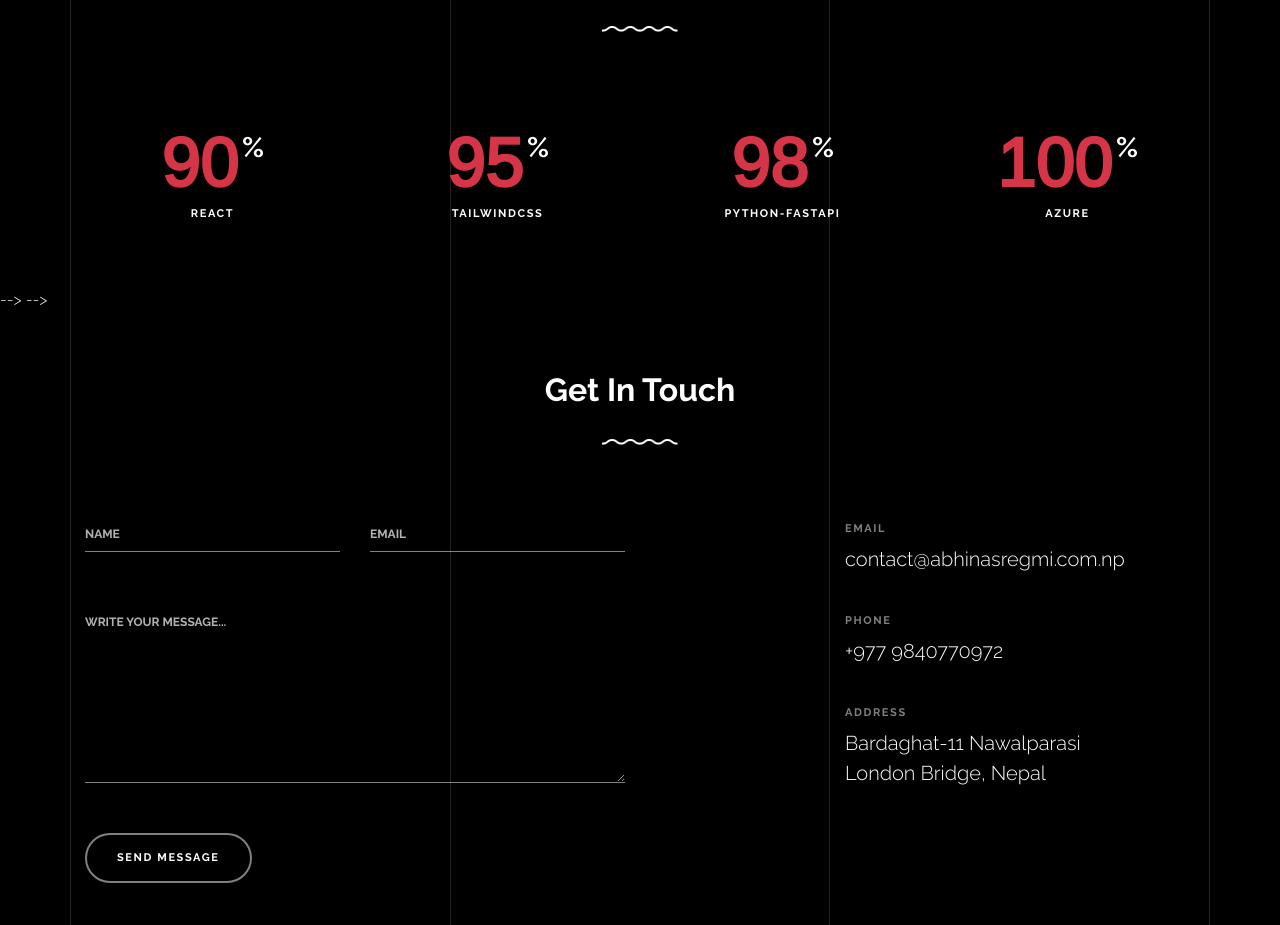
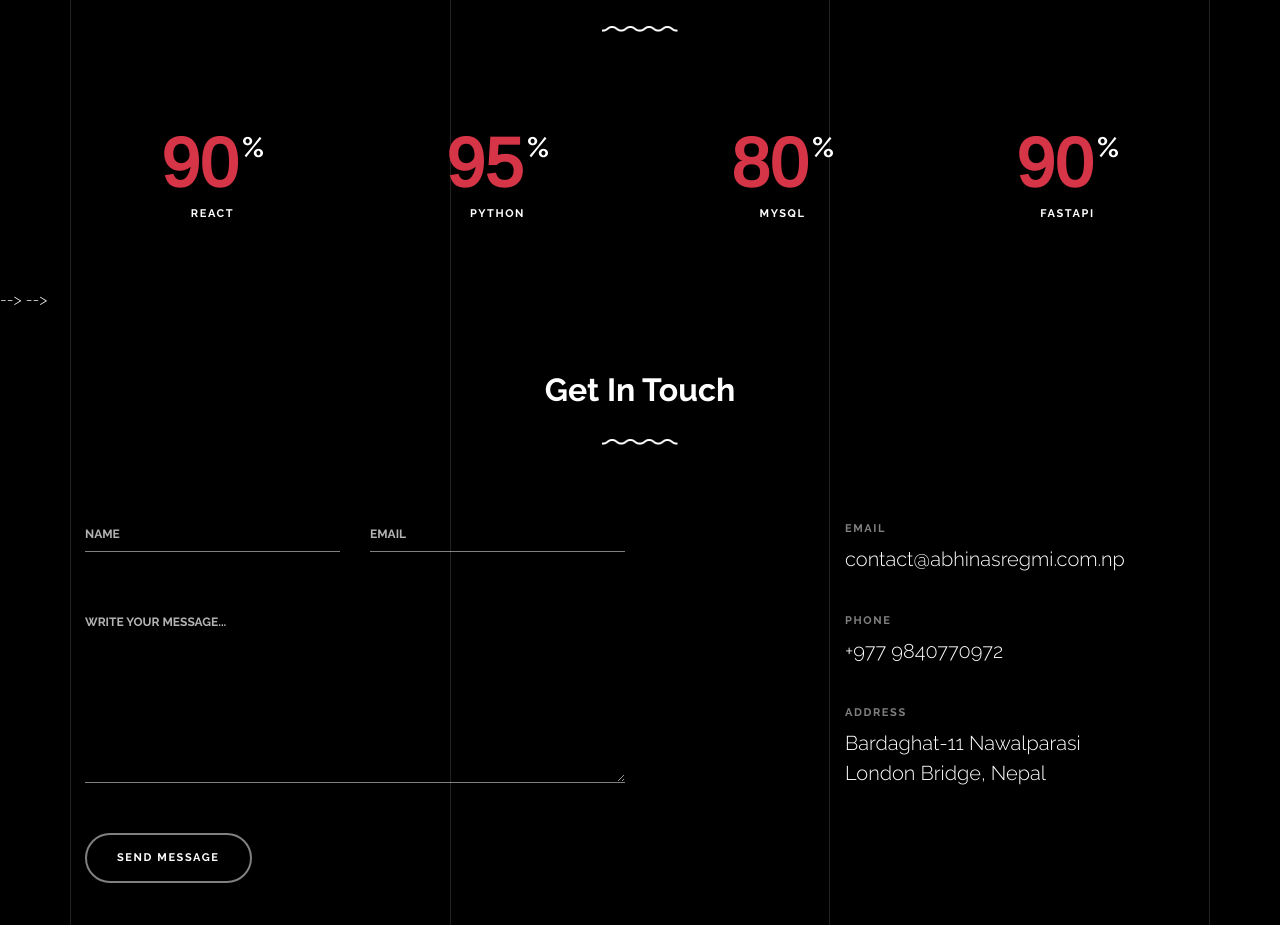
Before and after one commit to AbhinasRegmi/AbhinasRegmi.github.io, a plain HTML site: page frontend/index.html in a window 1280 px wide. Shown: the part 3071-3996 px from the top of the page. Drawn offline with nearby package versions, Linux system fonts and the light colour scheme; files whose address does not match are found by name.

Commit message:
Update index.html

```diff
--- a/frontend/index.html
+++ b/frontend/index.html
@@ -409,27 +409,27 @@
                   <span class="number number-counter" data-number="95">0</span>
                   <span class="append-text">%</span>
                 </span>
-                <span class="counter-label">TailwindCss</span>
+                <span class="counter-label">Python</span>
               </div>
             </div>
 
             <div class="col-6 col-sm-6 mb-5 mb-lg-0 col-md-6 col-lg-3" data-aos="fade-up" data-aos-delay="200">
               <div class="counter-v1 text-center">
                 <span class="number-wrap">
-                  <span class="number number-counter" data-number="98">0</span>
+                  <span class="number number-counter" data-number="80">0</span>
                   <span class="append-text">%</span>
                 </span>
-                <span class="counter-label">python-fastapi</span>
+                <span class="counter-label">MySQL</span>
               </div>
             </div>
 
             <div class="col-6 col-sm-6 mb-5 mb-lg-0 col-md-6 col-lg-3" data-aos="fade-up" data-aos-delay="300">
               <div class="counter-v1 text-center">
                 <span class="number-wrap">
-                  <span class="number number-counter" data-number="100">0</span>
+                  <span class="number number-counter" data-number="90">0</span>
                   <span class="append-text">%</span>
                 </span>
-                <span class="counter-label">azure</span>
+                <span class="counter-label">FastAPI</span>
               </div>
             </div>
           </div>
```
